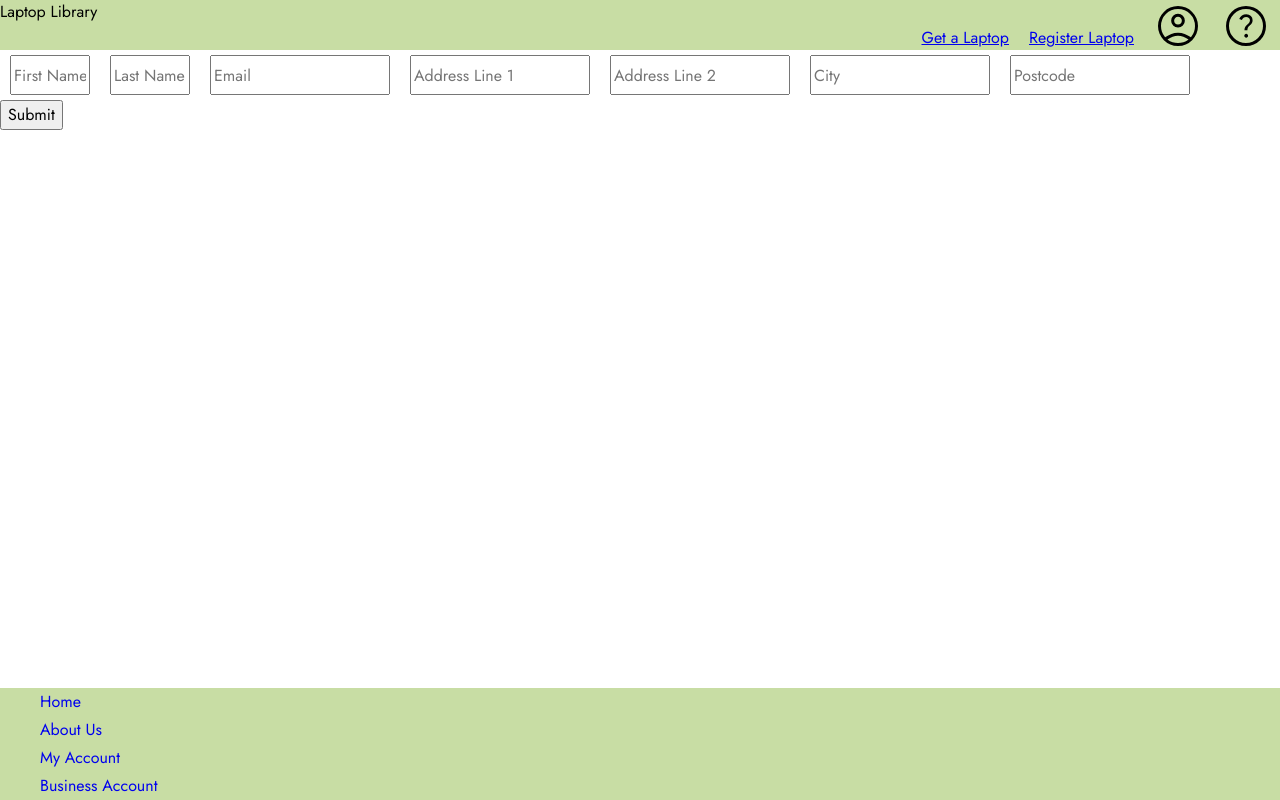
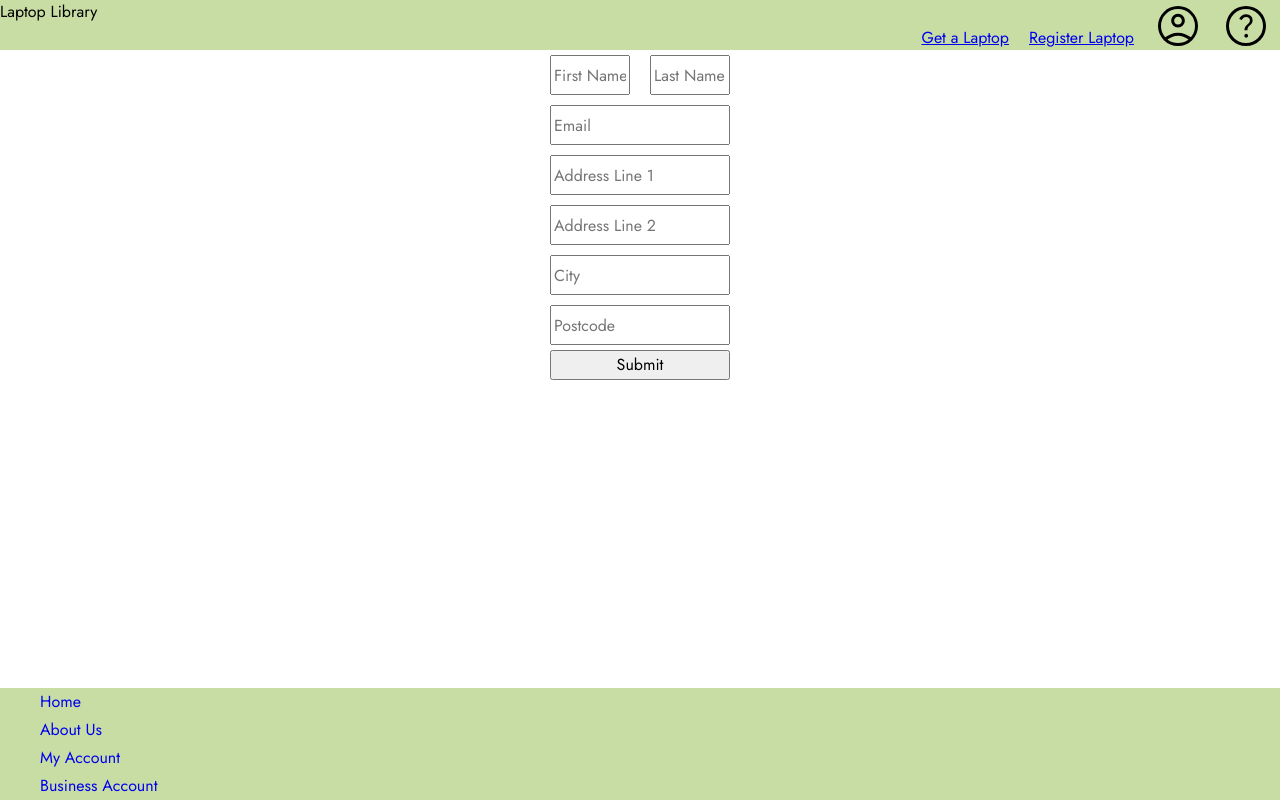
Before and after one commit to lucky-eight/laptop-library, a Vue app in the folder frontend/: page / in a window 1280 px wide. Built offline with nearby package versions, Linux system fonts and the light colour scheme.

Commit message:
resolve conflict

```diff
--- a/frontend/src/assets/main.css
+++ b/frontend/src/assets/main.css
@@ -68,10 +68,3 @@ h6 {
 div {
   height: 100%;
 }
-
-form {
-  display: flex;
-  align-items: center;
-  flex-wrap: wrap;
-  height: fit-content;
-}
--- a/frontend/src/components/ApplicationForm.vue
+++ b/frontend/src/components/ApplicationForm.vue
@@ -128,8 +128,20 @@ export default {
 };
 </script>
 
-<!-- Add "scoped" attribute to limit CSS to this component only -->
+<!-- Add "scoped" attribute to limit CSS to this component only
+
+FORM HEIGHT -->
 <style scoped>
+
+form {
+  display: flex;
+  align-items: center;
+  justify-items: center;
+  flex-wrap: wrap;
+  height: fit-content;
+  flex-direction: column;
+}
+
  form input {
   height: 40px;
   width: 100%;
@@ -147,4 +159,11 @@ export default {
   flex-direction: row;
   text-align: center;
  }
+
+ button {
+  width: 100%;
+  margin-left: 10px;
+  margin-right: 10px;
+ }
+
 </style>
```
